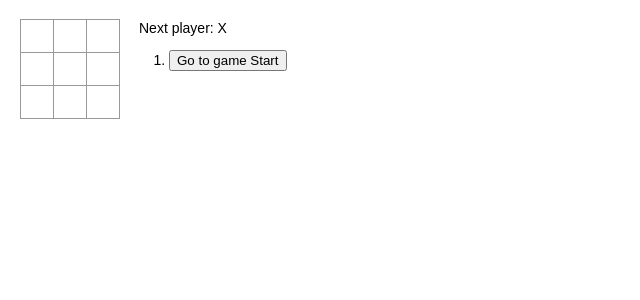
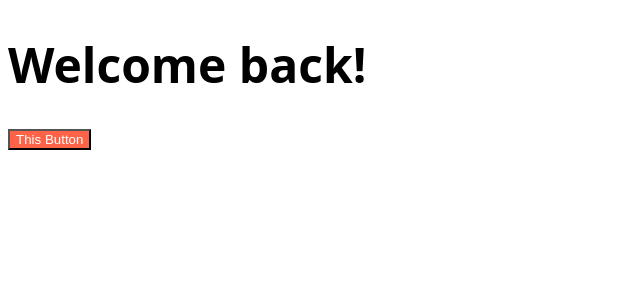
Before and after one commit to GarlicScent/react-tutorial, a React (Create React App) app: page / in a window 1280 px wide. Shown: the top 300 px of the page, without its empty margins (0-640 px from the left). Built offline with nearby package versions, Linux system fonts and the light colour scheme.

Commit message:
#5.0~1 create react app.

```diff
--- a/package.json
+++ b/package.json
@@ -6,6 +6,7 @@
     "@testing-library/jest-dom": "^5.16.5",
     "@testing-library/react": "^13.4.0",
     "@testing-library/user-event": "^13.5.0",
+    "prop-types": "^15.8.1",
     "react": "^18.2.0",
     "react-dom": "^18.2.0",
     "react-scripts": "5.0.1",
--- /dev/null
+++ b/src/App.js
@@ -0,0 +1,12 @@
+import Button from "./Button";
+import styles from "./App.module.css";
+
+function App() {
+	return (
+		<div>
+			<h1 className={styles.title}>Welcome back!</h1>
+			<Button text={"This Button"} />
+		</div>
+	);
+}
+export default App;
--- /dev/null
+++ b/src/App.module.css
@@ -0,0 +1,4 @@
+.title {
+  font-family:system-ui, -apple-system, BlinkMacSystemFont, 'Segoe UI', Roboto, Oxygen, Ubuntu, Cantarell, 'Open Sans', 'Helvetica Neue', sans-serif;
+  font-size: 48px;
+}
--- /dev/null
+++ b/src/Button.js
@@ -0,0 +1,11 @@
+import Proptypes from "prop-types";
+import styles from "./Button.module.css";
+
+function Button({ text }) {
+	return <button className={styles.btn}>{text}</button>;
+}
+
+Button.propTypes = {
+	text: Proptypes.string.isRequired,
+};
+export default Button;
--- /dev/null
+++ b/src/Button.module.css
@@ -0,0 +1,4 @@
+.btn {
+  color: white;
+  background-color: tomato;
+}
--- a/src/index.css
+++ /dev/null
@@ -1,50 +0,0 @@
-body {
-  font: 14px "Century Gothic", Futura, sans-serif;
-  margin: 20px;
-}
-
-ol, ul {
-  padding-left: 30px;
-}
-
-.board-row:after {
-  clear: both;
-  content: "";
-  display: table;
-}
-
-.status {
-  margin-bottom: 10px;
-}
-
-.square {
-  background: #fff;
-  border: 1px solid #999;
-  float: left;
-  font-size: 24px;
-  font-weight: bold;
-  line-height: 34px;
-  height: 34px;
-  margin-right: -1px;
-  margin-top: -1px;
-  padding: 0;
-  text-align: center;
-  width: 34px;
-}
-
-.square:focus {
-  outline: none;
-}
-
-.kbd-navigation .square:focus {
-  background: #ddd;
-}
-
-.game {
-  display: flex;
-  flex-direction: row;
-}
-
-.game-info {
-  margin-left: 20px;
-}
--- a/src/index.html
+++ b/src/index.html
@@ -6,7 +6,7 @@
   <body>
     <div id="root"></div>
 
-    <script src="https://unpkg.com/react@17.0.2/umd/react.development.js"></script>
+    <!-- <script src="https://unpkg.com/react@17.0.2/umd/react.development.js"></script>
     <script src="https://unpkg.com/react-dom@18/umd/react-dom.production.min.js"></script>
     <script src="https://unpkg.com/@babel/standalone/babel.min.js"></script>
     <script src="https://unpkg.com/prop-types@15.7.2/prop-types.js"></script>
@@ -50,6 +50,6 @@
       }
 
       ReactDOM.render(<App />, root);
-    </script>
+    </script> -->
   </body>
 </html>
--- a/src/index.js
+++ b/src/index.js
@@ -1,161 +1,10 @@
 import React from "react";
-import ReactDOM from "react-dom/client";
-import "./index.css";
+import ReactDOM from "react-dom";
+import App from "./App";
 
-// class Square extends React.Component {
-// 	render() {
-// 		return (
-// 			<button className="square" onClick={() => this.props.onClick()}>
-// 				{this.props.value}
-// 			</button>
-// 		);
-// 	}
-// }
-
-function Square(props) {
-	return (
-		<button className="square" onClick={props.onClick}>
-			{props.value}
-		</button>
-	);
-}
-
-class Board extends React.Component {
-	renderSquare(i) {
-		return (
-			<Square
-				value={this.props.squares[i]}
-				onClick={() => this.props.onClick(i)}
-			/>
-		);
-	}
-
-	render() {
-		return (
-			<div>
-				<div className="board-row">
-					{this.renderSquare(0)}
-					{this.renderSquare(1)}
-					{this.renderSquare(2)}
-				</div>
-				<div className="board-row">
-					{this.renderSquare(3)}
-					{this.renderSquare(4)}
-					{this.renderSquare(5)}
-				</div>
-				<div className="board-row">
-					{this.renderSquare(6)}
-					{this.renderSquare(7)}
-					{this.renderSquare(8)}
-				</div>
-			</div>
-		);
-	}
-}
-
-class Game extends React.Component {
-	constructor(props) {
-		super(props);
-		this.state = {
-			history: [
-				{
-					squares: Array(9).fill(null),
-				},
-			],
-			stepNumber: 0,
-			xIsNext: true,
-		};
-	}
-	handleClick(i) {
-		const history = this.state.history.slice(0, this.state.stepNumber + 1);
-		const current = history[history.length - 1];
-		const squares = current.squares.slice();
-		if (calculateWinner(squares) || squares[i]) {
-			//게임이 끝났다면 기록이 안되게하고, 그리고 이미 선택한 칸을 클릭했을 때도 기록 안되게 한다.
-			return;
-		}
-		squares[i] = this.state.xIsNext ? "X" : "O";
-		this.setState({
-			history: history.concat([
-				{
-					squares: squares,
-				},
-			]),
-			stepNumber: history.length,
-			//이를 통해 새로운 이동이 생성된 후에 이동이 그대로 남아있는 것을 방지합니다.
-			xIsNext: !this.state.xIsNext,
-		});
-	}
-
-	jumpTo(step) {
-		this.setState({
-			stepNumber: step,
-			xIsNext: step % 2 === 0,
-		});
-	}
-	render() {
-		const history = this.state.history;
-		const current = history[this.state.stepNumber];
-		const winner = calculateWinner(current.squares);
-
-		const moves = history.map((step, move) => {
-			const desc = move ? "Go to move #" + move : "Go to game Start";
-			return (
-				<li key={move}>
-					<button onClick={() => this.jumpTo(move)}>{desc}</button>
-				</li>
-			);
-		});
-
-		let status;
-		if (winner) {
-			status = "Winner: " + winner;
-		} else {
-			status = "Next player: " + (this.state.xIsNext ? "X" : "O");
-		}
-
-		return (
-			<div className="game">
-				<div className="game-board">
-					<Board
-						squares={current.squares}
-						onClick={(i) => this.handleClick(i)}
-					/>
-				</div>
-				<div className="game-info">
-					<div>{status}</div>
-					<ol>{moves}</ol>
-				</div>
-			</div>
-		);
-	}
-}
-
-// ========================================
-
-const root = ReactDOM.createRoot(document.getElementById("root"));
-root.render(<Game />);
-
-function calculateWinner(squares) {
-	const lines = [
-		[0, 1, 2],
-		[3, 4, 5],
-		[6, 7, 8],
-		[0, 3, 6],
-		[1, 4, 7],
-		[2, 5, 8],
-		[0, 4, 8],
-		[2, 4, 6],
-	];
-	for (let i = 0; i < lines.length; i++) {
-		const [a, b, c] = lines[i];
-		if (
-			squares[a] &&
-			squares[a] === squares[b] &&
-			squares[a] === squares[c]
-		) {
-			return squares[a];
-		}
-	}
-	return null;
-}
+ReactDOM.render(
+	<React.StrictMode>
+		<App />
+	</React.StrictMode>,
+	document.getElementById("root")
+);
```
Also changed, not shown: 1 other file (tests, documents, lock files or other folders).
